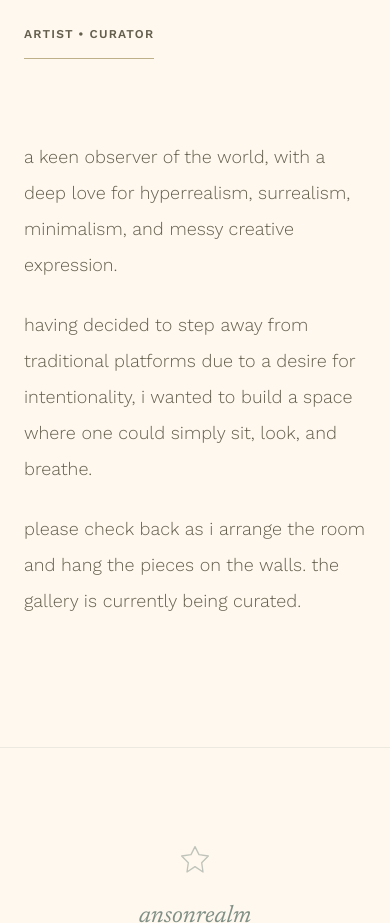
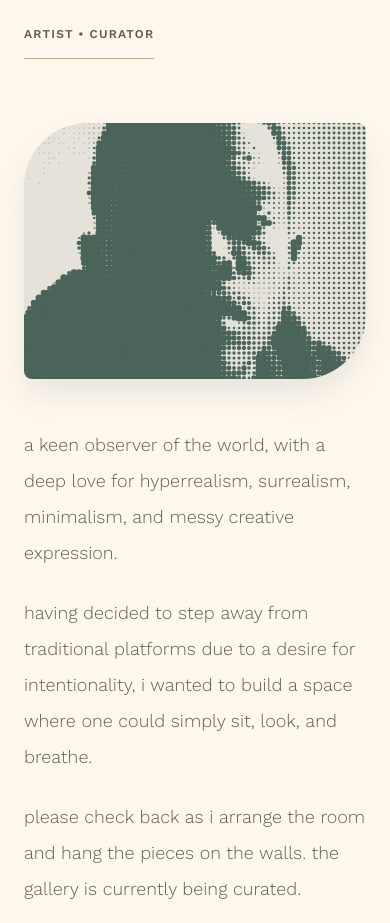
Before and after one commit to karabomatabane/ansonrealm, a plain HTML site: page index.html in a window 390 px wide. Shown: the part 1628-2551 px from the top of the page. Drawn offline with nearby package versions, Linux system fonts and the light colour scheme.

Commit message:
Update about section profile frame dimensions for better responsiveness

```diff
--- a/index.html
+++ b/index.html
@@ -152,7 +152,7 @@
                     <p class="text-xs font-semibold uppercase tracking-widest text-secondary mb-8 border-b border-outline-variant pb-4 inline-block">
                         artist &bull; curator
                     </p>
-                    <figure class="about-profile-frame w-full h-72 rounded-leaf hidden md:block mt-8" data-halftone-frame>
+                    <figure class="about-profile-frame w-full max-w-sm h-64 md:max-w-none md:h-72 rounded-leaf mt-8 mx-auto md:mx-0" data-halftone-frame>
                         <canvas class="about-profile-canvas" data-halftone-canvas aria-hidden="true"></canvas>
                         <img
                             class="about-profile-image"
```
